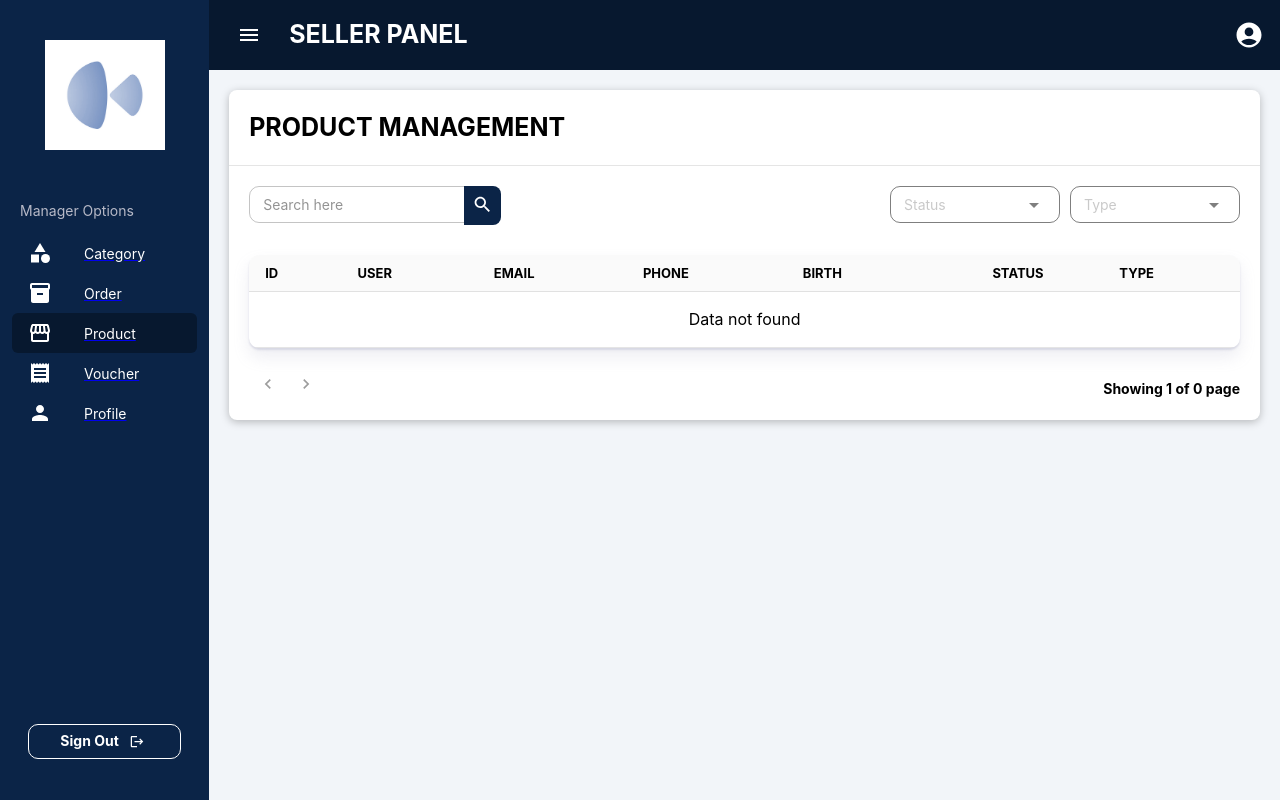
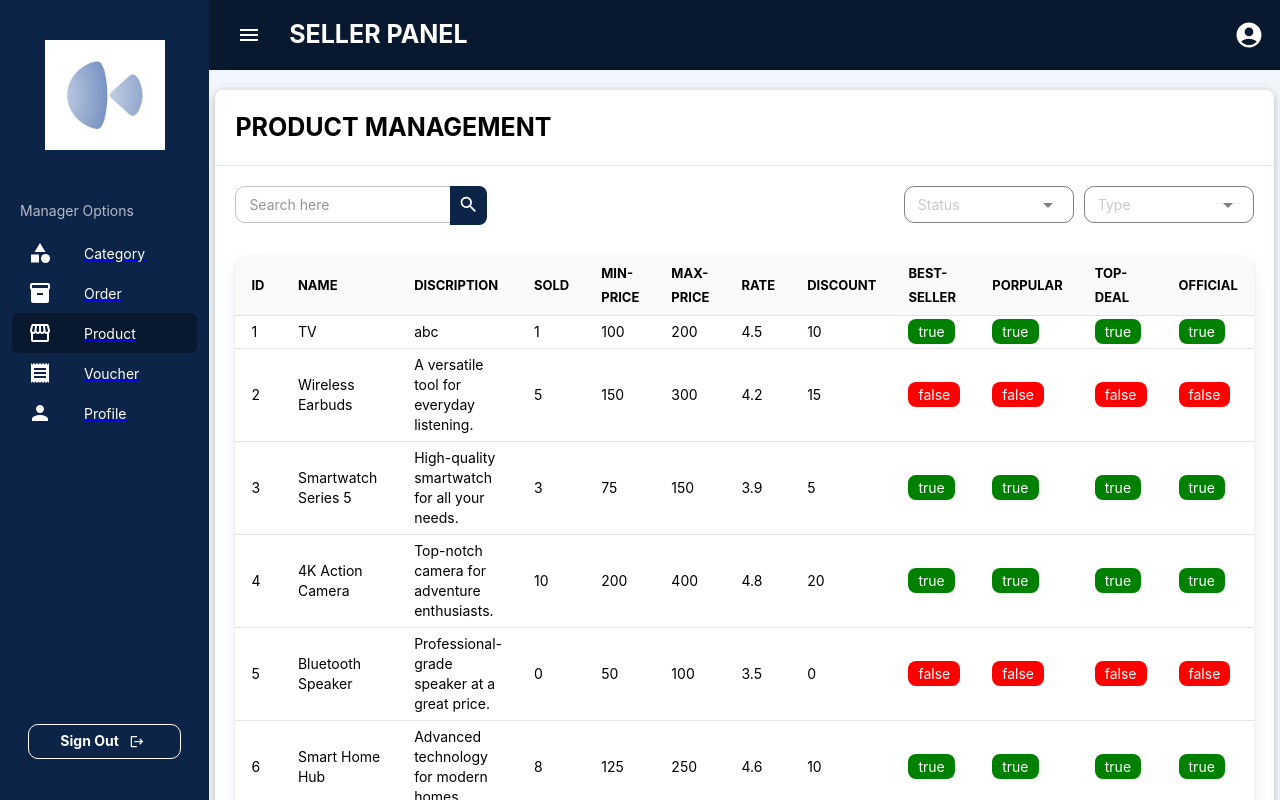
Before and after one commit to nghiempt/fptu-kiotfpt-dashboard, a React (Create React App) app: page /seller/product in a window 1280 px wide. Before the commit this address had no page. Built offline with nearby package versions, Linux system fonts and the light colour scheme.

Commit message:
feat(seller): complele product page

```diff
--- a/src/modules/Seller/components/Product/index.tsx
+++ b/src/modules/Seller/components/Product/index.tsx
@@ -1,10 +1,23 @@
 import {
-  Table, TableBody, TableCell, TableContainer,
-  TableHead, TableRow, Paper, Pagination, Box, Grid,
-  Typography, TextField, Divider, IconButton, Autocomplete
-} from '@mui/material';
+  Table,
+  TableBody,
+  TableCell,
+  TableContainer,
+  TableHead,
+  TableRow,
+  Paper,
+  Pagination,
+  Box,
+  Grid,
+  Typography,
+  TextField,
+  Divider,
+  IconButton,
+  Autocomplete,
+} from "@mui/material";
 import Search from "@mui/icons-material/Search";
 import { useState, useEffect } from "react";
+import { currentUsers } from "../../../../utils/fake";
 
 interface SellerTableProps {
   data: any[];
@@ -19,18 +32,15 @@ const TableProduct: React.FC<SellerTableProps> = ({ data: initialData }) => {
   const usersPerPage = 10;
   const indexOfLastUser = currentPage * usersPerPage;
   const indexOfFirstUser = indexOfLastUser - usersPerPage;
-  const currentUsers = data.slice(indexOfFirstUser, indexOfLastUser);
+  // const currentUsers = data.slice(indexOfFirstUser, indexOfLastUser);
   const totalPages = Math.ceil(data.length / usersPerPage);
 
-  const StatusList = [
-    { label: "Sign in" },
-    { label: "Sign out" }
-  ];
+  const StatusList = [{ label: "Sign in" }, { label: "Sign out" }];
 
   const TypeList = [
     { label: "Admin" },
     { label: "Seller" },
-    { label: "Customer" }
+    { label: "Customer" },
   ];
 
   const handlePageChange = (
@@ -40,8 +50,7 @@ const TableProduct: React.FC<SellerTableProps> = ({ data: initialData }) => {
     setCurrentPage(value);
   };
 
-  useEffect(() => {
-  }, [searchValue]);
+  useEffect(() => {}, [searchValue]);
 
   const handleInputChange = async (event: any) => {
     setSearchValue(event.target.value);
@@ -96,8 +105,7 @@ const TableProduct: React.FC<SellerTableProps> = ({ data: initialData }) => {
   }, [statusValue, typeValue]);
 
   return (
-    <Box
-    >
+    <Box>
       {/* Table title */}
       <Box sx={{ marginBottom: "20px", marginTop: "20px", marginLeft: "20px" }}>
         <Typography variant="h3" noWrap component="div" sx={{ flexGrow: 1 }}>
@@ -105,14 +113,23 @@ const TableProduct: React.FC<SellerTableProps> = ({ data: initialData }) => {
         </Typography>
       </Box>
       <Divider />
-      <Box sx={{ width: "100%", overflowX: "auto", marginBottom: "30px", marginTop: "20px", display: "flex", justifyContent: "space-between" }}>
+      <Box
+        sx={{
+          width: "100%",
+          overflowX: "auto",
+          marginBottom: "30px",
+          marginTop: "20px",
+          display: "flex",
+          justifyContent: "space-between",
+        }}
+      >
         {/* Search box */}
         <Box sx={{ display: "flex", marginLeft: "20px" }}>
           {/* Textbox */}
           <Box>
             <TextField
               id="outlined-size-small"
-              placeholder='Search here'
+              placeholder="Search here"
               size="small"
               sx={{ width: "250px" }}
               value={searchValue}
@@ -121,9 +138,17 @@ const TableProduct: React.FC<SellerTableProps> = ({ data: initialData }) => {
           </Box>
           {/* Search button */}
           <Box>
-            <IconButton type="button" aria-label="search"
-              style={{ transform: "translateX(-35px)", fontSize: "10px", backgroundColor: "#0B2447", borderRadius: "0 8px 8px 0" }}
-              onClick={handleSearch}>
+            <IconButton
+              type="button"
+              aria-label="search"
+              style={{
+                transform: "translateX(-35px)",
+                fontSize: "10px",
+                backgroundColor: "#0B2447",
+                borderRadius: "0 8px 8px 0",
+              }}
+              onClick={handleSearch}
+            >
               <Box>
                 <Search style={{ fontSize: "21px", color: "white" }} />
               </Box>
@@ -145,7 +170,7 @@ const TableProduct: React.FC<SellerTableProps> = ({ data: initialData }) => {
               renderInput={(params) => (
                 <TextField
                   {...params}
-                  placeholder='Status'
+                  placeholder="Status"
                   style={{ caretColor: "transparent", cursor: "pointer" }}
                   disabled
                 />
@@ -162,7 +187,12 @@ const TableProduct: React.FC<SellerTableProps> = ({ data: initialData }) => {
               onChange={handleTypeChange}
               sx={{ width: "170px" }}
               renderInput={(params) => (
-                <TextField {...params} placeholder='Type' style={{ caretColor: "transparent", cursor: "pointer" }} disabled />
+                <TextField
+                  {...params}
+                  placeholder="Type"
+                  style={{ caretColor: "transparent", cursor: "pointer" }}
+                  disabled
+                />
               )}
             />
           </Box>
@@ -170,33 +200,67 @@ const TableProduct: React.FC<SellerTableProps> = ({ data: initialData }) => {
       </Box>
 
       {/* Show data */}
-      <Box sx={{ marginLeft: "20px", marginRight: "20px", marginBottom: "20px" }}>
+      <Box
+        sx={{ marginLeft: "20px", marginRight: "20px", marginBottom: "20px" }}
+      >
         <TableContainer component={Paper} className="admin-table-container">
           <Table size="small">
             <TableHead>
               <TableRow>
-                <TableCell sx={{ color: 'black' }}>
+                <TableCell sx={{ color: "black" }}>
                   <b>ID</b>
                 </TableCell>
-                <TableCell sx={{ color: 'black' }}>
-                  <b>USER</b>
+                <TableCell sx={{ color: "black" }}>
+                  <b>NAME</b>
                 </TableCell>
-                <TableCell sx={{ color: 'black' }}>
-                  <b>EMAIL</b>
+                <TableCell sx={{ color: "black" }}>
+                  <b>DISCRIPTION</b>
                 </TableCell>
-                <TableCell sx={{ color: 'black' }}>
-                  <b>PHONE</b>
-                </TableCell>
-                <TableCell sx={{ color: 'black' }}>
-                  <b>BIRTH</b>
-                </TableCell>
-                <TableCell sx={{ color: 'black' }}>
-                  <div style={{ display: "flex", justifyContent: "center" }}>
-                    <b>STATUS</b>
+                <TableCell sx={{ color: "black" }}>
+                  <div className="flex justify-center">
+                    <b>SOLD</b>
                   </div>
                 </TableCell>
-                <TableCell sx={{ color: 'black' }}>
-                  <b>TYPE</b>
+                <TableCell sx={{ color: "black" }}>
+                  <div className="flex justify-center">
+                    <b>MIN-PRICE</b>
+                  </div>
+                </TableCell>
+                <TableCell sx={{ color: "black" }}>
+                  <div className="flex justify-center">
+                    <b>MAX-PRICE</b>
+                  </div>
+                </TableCell>
+                <TableCell sx={{ color: "black" }}>
+                  <div className="flex justify-center">
+                    <b>RATE</b>
+                  </div>
+                </TableCell>
+                <TableCell sx={{ color: "black" }}>
+                  <div className="flex justify-center">
+                    <b>DISCOUNT</b>
+                  </div>
+                </TableCell>
+                <TableCell sx={{ color: "black" }}>
+                  <div className="flex justify-center">
+                    <b>BEST-SELLER</b>
+                  </div>
+                </TableCell>
+                <TableCell sx={{ color: "black" }}>
+                  <div className="flex justify-center">
+                    <b>PORPULAR</b>
+                  </div>
+                </TableCell>
+
+                <TableCell sx={{ color: "black" }}>
+                  <div className="flex justify-center">
+                    <b>TOP-DEAL</b>
+                  </div>
+                </TableCell>
+                <TableCell sx={{ color: "black" }}>
+                  <div className="flex justify-center">
+                    <b>OFFICIAL</b>
+                  </div>
                 </TableCell>
               </TableRow>
             </TableHead>
@@ -204,18 +268,107 @@ const TableProduct: React.FC<SellerTableProps> = ({ data: initialData }) => {
               {/* Have data */}
               {currentUsers && currentUsers.length > 0 ? (
                 currentUsers.map((data) => (
-                  <TableRow key={data.id} sx={{ '&:last-child td, &:last-child th': { border: 0 } }}>
+                  <TableRow
+                    key={data.id}
+                    sx={{ "&:last-child td, &:last-child th": { border: 0 } }}
+                  >
                     <TableCell>{data.id}</TableCell>
-                    <TableCell component="th" scope="row">
+                    {/* <TableCell component="th" scope="row">
                       <div style={{ display: 'flex', alignItems: 'center', justifyContent: 'flex-start', marginRight: '30px' }}>
                         <img src={data.accountProfile.avatar} alt="Avatar" style={{ width: '40px', height: '40px' }} />
                         <span style={{ marginLeft: '10px', fontWeight: 'bold' }}>{data.username}</span>
                       </div>
+                    </TableCell> */}
+                    {/* <TableCell>{data.id}</TableCell> */}
+                    <TableCell>{data.name}</TableCell>
+                    <TableCell>{data.discription}</TableCell>
+                    <TableCell>
+                      <div className="flex justify-center">{data.sold}</div>
                     </TableCell>
-                    <TableCell>{data.accountProfile.email}</TableCell>
-                    <TableCell>{data.accountProfile.phone}</TableCell>
-                    <TableCell>{data.accountProfile.birthDay}</TableCell>
+
                     <TableCell>
+                      <div className="flex justify-center">
+                        {data.min_price}
+                      </div>
+                    </TableCell>
+                    <TableCell>
+                      <div className="flex justify-center">
+                        {data.max_price}
+                      </div>
+                    </TableCell>
+                    <TableCell>
+                      <div className="flex justify-center">{data.rate}</div>
+                    </TableCell>
+                    <TableCell>
+                      <div className="flex justify-center">{data.discount}</div>
+                    </TableCell>
+                    <TableCell>
+                      <div className="flex justify-center">
+                        <span
+                          style={{
+                            backgroundColor: data.best_seller ? "green" : "red",
+                            color: "white",
+                            padding: "4px 10px",
+                            borderRadius: "8px",
+                            width: "80px",
+                            textAlign: "center",
+                          }}
+                        >
+                          {data.best_seller ? "true" : "false"}
+                        </span>
+                      </div>
+                    </TableCell>
+                    <TableCell>
+                      <div className="flex justify-center">
+                        <span
+                          style={{
+                            backgroundColor: data.porpular ? "green" : "red",
+                            color: "white",
+                            padding: "4px 10px",
+                            borderRadius: "8px",
+                            width: "80px",
+                            textAlign: "center",
+                          }}
+                        >
+                          {data.porpular ? "true" : "false"}
+                        </span>
+                      </div>
+                    </TableCell>
+
+                    <TableCell>
+                      <div className="flex justify-center">
+                        <span
+                          style={{
+                            backgroundColor: data.top_deal ? "green" : "red",
+                            color: "white",
+                            padding: "4px 10px",
+                            borderRadius: "8px",
+                            width: "80px",
+                            textAlign: "center",
+                          }}
+                        >
+                          {data.top_deal ? "true" : "false"}
+                        </span>
+                      </div>
+                    </TableCell>
+                    <TableCell>
+                      <div className="flex justify-center">
+                        <span
+                          style={{
+                            backgroundColor: data.official ? "green" : "red",
+                            color: "white",
+                            padding: "4px 10px",
+                            borderRadius: "8px",
+                            width: "80px",
+                            textAlign: "center",
+                          }}
+                        >
+                          {data.official ? "true" : "false"}
+                        </span>
+                      </div>
+                    </TableCell>
+
+                    {/* <TableCell>
                       <div style={{ display: 'flex', justifyContent: 'center' }}>
                         <span
                           style={{
@@ -230,20 +383,22 @@ const TableProduct: React.FC<SellerTableProps> = ({ data: initialData }) => {
                           {data.status ? 'Sign in' : 'Sign out'}
                         </span>
                       </div>
-                    </TableCell>
-                    <TableCell>
+                    </TableCell> */}
+                    {/* <TableCell>
                       <span style={{ color: data.role.id === 3 ? '#DB4444' : data.role.id === 2 ? '#5A6CB6' : '#0B2447' }}>
                         <b>{data.role.id === 3 ? 'Admin' : data.role.id === 2 ? 'Seller' : 'Customer'}</b>
                       </span>
-                    </TableCell>
+                    </TableCell> */}
                   </TableRow>
                 ))
               ) : (
                 // No data
                 <TableRow>
-                  <TableCell colSpan={8} sx={{ textAlign: 'center' }}>
+                  <TableCell colSpan={8} sx={{ textAlign: "center" }}>
                     <div style={{ marginTop: "10px", marginBottom: "10px" }}>
-                      <label style={{ fontSize: "16px" }} htmlFor="">Data not found</label>
+                      <label style={{ fontSize: "16px" }} htmlFor="">
+                        Data not found
+                      </label>
                     </div>
                   </TableCell>
                 </TableRow>
@@ -251,7 +406,15 @@ const TableProduct: React.FC<SellerTableProps> = ({ data: initialData }) => {
             </TableBody>
           </Table>
         </TableContainer>
-        <Grid spacing={2} sx={{ width: '100%', marginTop: '20px', display: 'flex', justifyContent: 'space-between' }}>
+        <Grid
+          spacing={2}
+          sx={{
+            width: "100%",
+            marginTop: "20px",
+            display: "flex",
+            justifyContent: "space-between",
+          }}
+        >
           <Grid item xs={6}>
             <Pagination
               count={totalPages}
@@ -260,12 +423,17 @@ const TableProduct: React.FC<SellerTableProps> = ({ data: initialData }) => {
             />
           </Grid>
           <Grid item xs={6} sx={{ marginTop: "10px" }}>
-            <label><b>Showing {currentPage} of {totalPages} {totalPages > 1 ? "pages" : "page"}</b></label>
+            <label>
+              <b>
+                Showing {currentPage} of {totalPages}{" "}
+                {totalPages > 1 ? "pages" : "page"}
+              </b>
+            </label>
           </Grid>
         </Grid>
       </Box>
     </Box>
   );
-}
+};
 
 export default TableProduct;
--- /dev/null
+++ b/src/utils/fake.ts
@@ -0,0 +1,156 @@
+export const currentUsers = [
+  {
+    id: 1,
+    name: "TV",
+    discription: "abc",
+    sold: 1,
+    min_price: 100,
+    max_price: 200,
+    best_seller: true,
+    porpular: true,
+    rate: 4.5,
+    top_deal: true,
+    official: true,
+    discount: 10,
+  },
+  {
+    id: 2,
+    name: "Wireless Earbuds",
+    discription: "A versatile tool for everyday listening.",
+    sold: 5,
+    min_price: 150,
+    max_price: 300,
+    best_seller: false,
+    porpular: false,
+    rate: 4.2,
+    top_deal: false,
+    official: false,
+    discount: 15,
+  },
+  {
+    id: 3,
+    name: "Smartwatch Series 5",
+    discription: "High-quality smartwatch for all your needs.",
+    sold: 3,
+    min_price: 75,
+    max_price: 150,
+    best_seller: true,
+    porpular: true,
+    rate: 3.9,
+    top_deal: true,
+    official: true,
+    discount: 5,
+  },
+  {
+    id: 4,
+    name: "4K Action Camera",
+    discription: "Top-notch camera for adventure enthusiasts.",
+    sold: 10,
+    min_price: 200,
+    max_price: 400,
+    best_seller: true,
+    porpular: true,
+    rate: 4.8,
+    top_deal: true,
+    official: true,
+    discount: 20,
+  },
+  {
+    id: 5,
+    name: "Bluetooth Speaker",
+    discription: "Professional-grade speaker at a great price.",
+    sold: 0,
+    min_price: 50,
+    max_price: 100,
+    best_seller: false,
+    porpular: false,
+    rate: 3.5,
+    top_deal: false,
+    official: false,
+    discount: 0,
+  },
+  {
+    id: 6,
+    name: "Smart Home Hub",
+    discription: "Advanced technology for modern homes.",
+    sold: 8,
+    min_price: 125,
+    max_price: 250,
+    best_seller: true,
+    porpular: true,
+    rate: 4.6,
+    top_deal: true,
+    official: true,
+    discount: 10,
+  },
+  {
+    id: 7,
+    name: "Noise Cancelling Headphones",
+    discription: "Deluxe headphones for premium sound.",
+    sold: 2,
+    min_price: 60,
+    max_price: 120,
+    best_seller: false,
+    porpular: false,
+    rate: 3.8,
+    top_deal: false,
+    official: false,
+    discount: 5,
+  },
+  {
+    id: 8,
+    name: "Portable Charger",
+    discription: "Superb charger with unmatched quality.",
+    sold: 6,
+    min_price: 175,
+    max_price: 350,
+    best_seller: true,
+    porpular: true,
+    rate: 4.7,
+    top_deal: true,
+    official: true,
+    discount: 12,
+  },
+  {
+    id: 9,
+    name: "Fitness Tracker",
+    discription: "Ultimate performance for all your fitness needs.",
+    sold: 4,
+    min_price: 90,
+    max_price: 180,
+    best_seller: false,
+    porpular: true,
+    rate: 4.0,
+    top_deal: false,
+    official: true,
+    discount: 8,
+  },
+  {
+    id: 10,
+    name: "Laptop Stand",
+    discription: "Ergonomic stand for serious users.",
+    sold: 7,
+    min_price: 140,
+    max_price: 280,
+    best_seller: true,
+    porpular: true,
+    rate: 4.3,
+    top_deal: true,
+    official: true,
+    discount: 10,
+  },
+  {
+    id: 11,
+    name: "Gaming Mouse",
+    discription: "High-precision mouse for quick tasks.",
+    sold: 9,
+    min_price: 130,
+    max_price: 260,
+    best_seller: true,
+    porpular: false,
+    rate: 4.4,
+    top_deal: true,
+    official: false,
+    discount: 7,
+  },
+];
```
Also changed, not shown: 1 other file (tests, documents, lock files or other folders).
